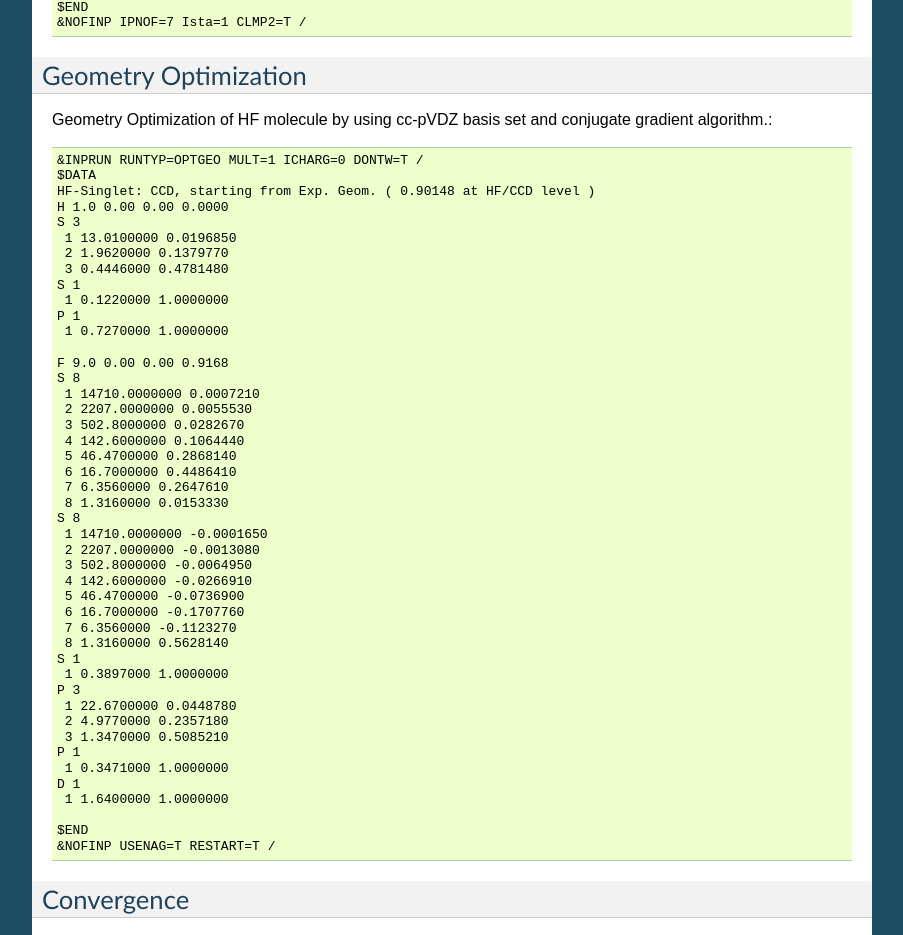
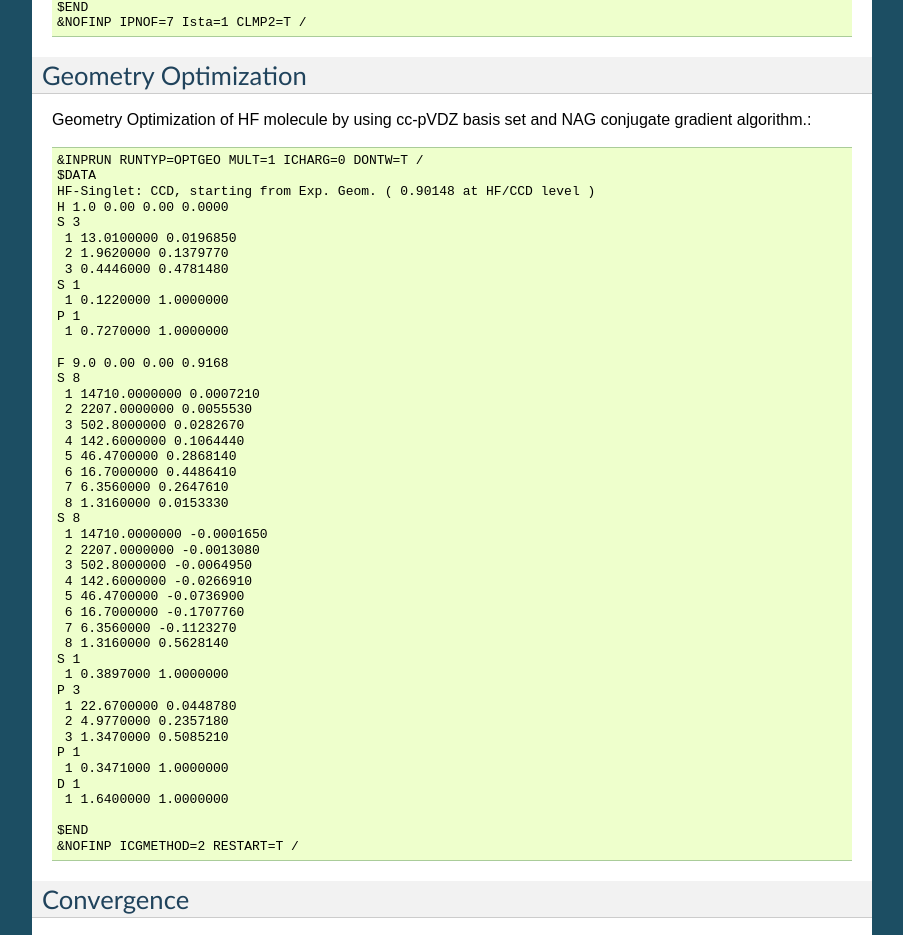
Before and after one commit to DoNOF/DoNOF-Documentation, a Sphinx documentation site: the page built from docs/examples.rst, in a window 1280 px wide and 1400 px high, scrolled down 2176 px. Shown: the part 149-1084 px from the top of the window, without its empty margins (198-1101 px from the left). Built offline with Sphinx 7.4.7, drawn with Linux system fonts in a browser that asks for light colours.

Commit message:
april-5-remove-usenag

```diff
--- a/docs/examples.rst
+++ b/docs/examples.rst
@@ -148,7 +148,7 @@ NOF-MP2 single-point energy calculation of Oxygen atom at its spin state S=0 wit
 Geometry Optimization
 ---------------------
 
-Geometry Optimization of HF molecule by using cc-pVDZ basis set and conjugate gradient algorithm.::
+Geometry Optimization of HF molecule by using cc-pVDZ basis set and NAG conjugate gradient algorithm.::
 
     &INPRUN RUNTYP=OPTGEO MULT=1 ICHARG=0 DONTW=T /
     $DATA
@@ -194,7 +194,7 @@ Geometry Optimization of HF molecule by using cc-pVDZ basis set and conjugate gr
      1 1.6400000 1.0000000
 
     $END
-    &NOFINP USENAG=T RESTART=T /
+    &NOFINP ICGMETHOD=2 RESTART=T /
 
 
 Convergence
```
